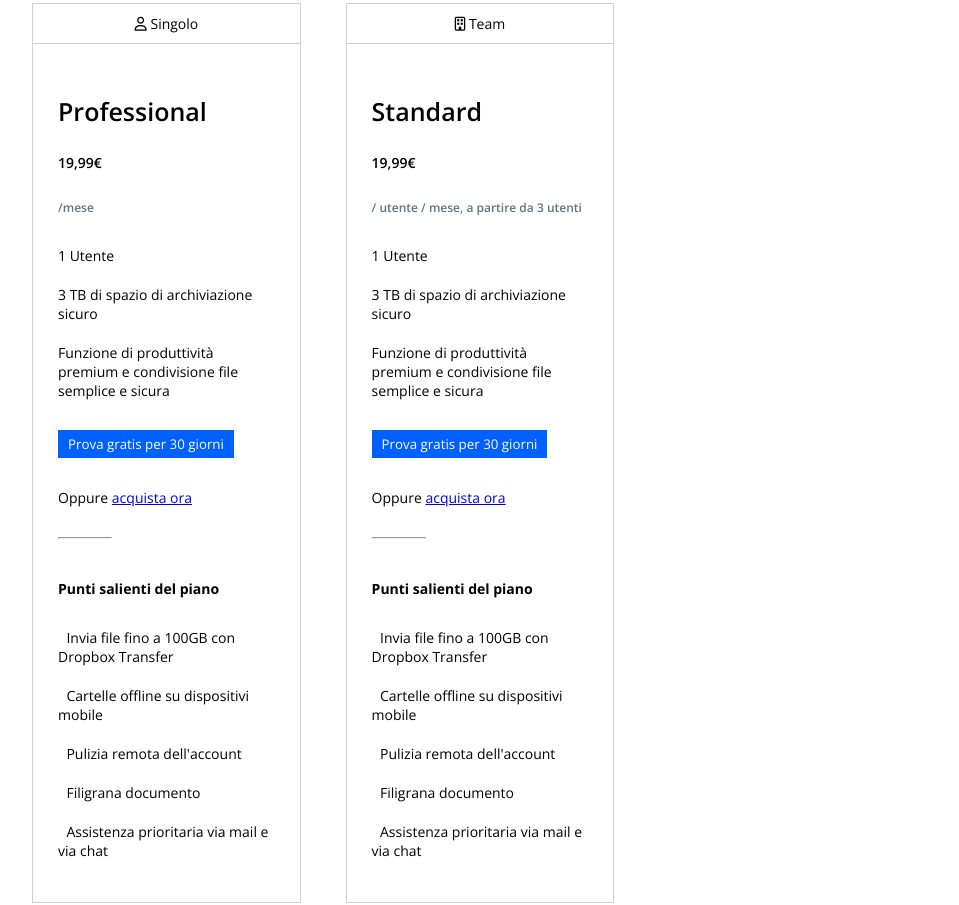
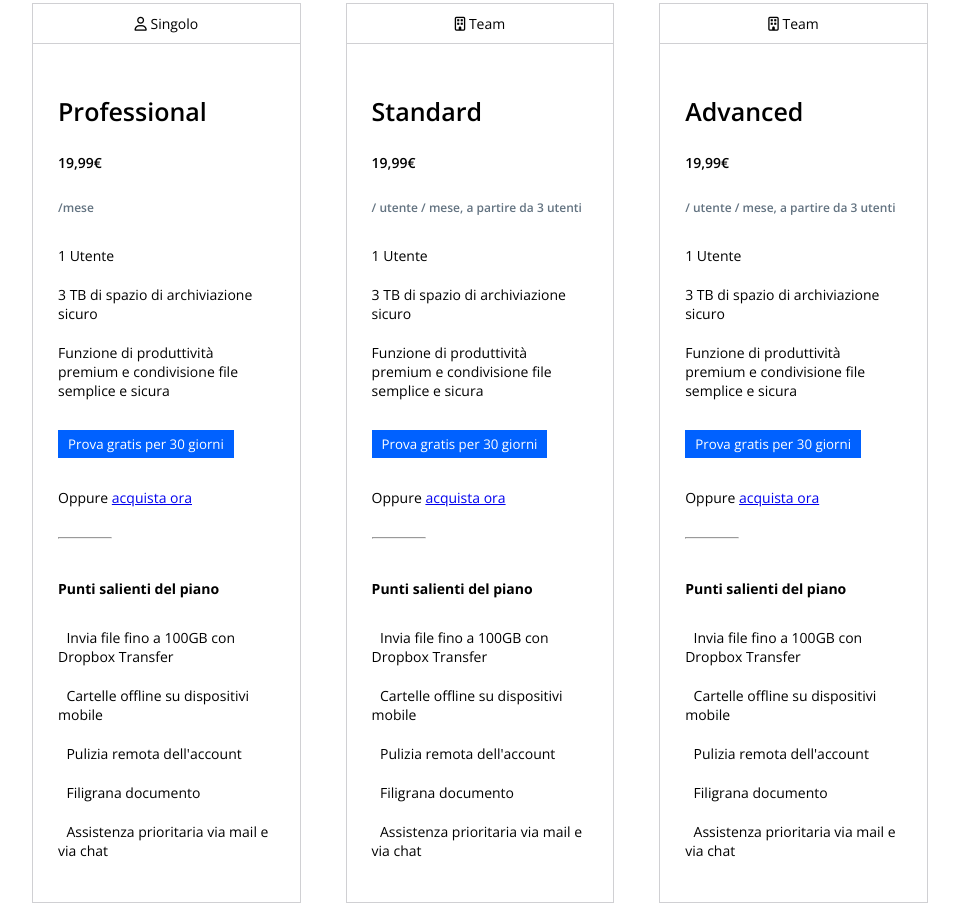
Before and after one commit to pierfrancescoscar/htmlcss-dropbox, a plain HTML site: page index.html in a window 1280 px wide. Shown: the part 992-1897 px from the top of the page, without its empty margins (160-1119 px from the left). Drawn offline with nearby package versions, Linux system fonts and the light colour scheme.

Commit message:
fixed 3rd business card box

```diff
--- a/index.html
+++ b/index.html
@@ -107,11 +107,12 @@
                             <h2>Trova il piano Dropbox Business che fa per te</h2>
                         </div>
 
+
                         <div class="business-checkbox mb-30">
                             <input type="radio">Fatturazione mensile
                             <input type="radio">Fatturazione annuale
                         </div>
-
+                        <!-- 1. Professional Card -->
                         <div class="professional-card card-styling cardw-30">
 
                             <div class="cardtag-container cardtag-style py-10">
@@ -128,11 +129,10 @@
 
                                 <div class="card-price pt-25">
                                     <span class="cardprice-fw">19,99€</span>
+                                </div>
 
-                        </div>
                                 <div class="card-monthly pt-25 mb-30">
                                     <span class="cardmonthly-style">/mese</span>
-
                                 </div>
 
                                 <div class="card-list mb-30">
@@ -170,17 +170,11 @@
                                         </ul>
                                     </div>
                                 </div>
-
-
-
+                            </div>
                         </div>
 
 
-
-
-
-                    </div>
-
+                        <!-- 2. Standard Card -->
                         <div class="standard-card card-styling cardw-30 mx-5">
 
                                 <div class="cardtag-container cardtag-style py-10">
@@ -197,11 +191,10 @@
 
                                     <div class="card-price pt-25">
                                         <span class="cardprice-fw">19,99€</span>
+                                    </div>
 
-                            </div>
                                     <div class="card-monthly pt-25 mb-30">
                                         <span class="cardmonthly-style">/ utente / mese, a partire da 3 utenti</span>
-
                                     </div>
 
                                     <div class="card-list mb-30">
@@ -239,26 +232,75 @@
                                             </ul>
                                         </div>
 
-
+                                    </div>
 
                                 </div>
+                        </div>
 
-                    <!-- <div class="advanced-card card-styling cardw-30">
-                        Content
+                        <!-- 3. Advanced Card -->
+                        <div class="advanced-card card-styling cardw-30">
 
-                        BUG. TO INSERT SAME CARD CONTENT HERE.
+                            <div class="cardtag-container cardtag-style py-10">
+                                <span class="card-tag">
+                                    <i class="far fa-building"></i> Team
+                                </span>
+                            </div>
 
-                    </div> -->
+                            <div class="card-content px-25 pt-50">
 
+                                <div class="card-title">
+                                    <h3>Advanced</h3>
+                                </div>
 
+                                <div class="card-price pt-25">
+                                    <span class="cardprice-fw">19,99€</span>
+                                </div>
 
+                                <div class="card-monthly pt-25 mb-30">
+                                    <span class="cardmonthly-style">/ utente / mese, a partire da 3 utenti</span>
+                                </div>
+
+                                <div class="card-list mb-30">
+                                    <ul class="ul-style">
+                                        <li>1 Utente</li>
+                                        <li class="li-py-20">3 TB di spazio di archiviazione sicuro</li>
+                                        <li>Funzione di produttività premium e condivisione file semplice e sicura</li>
+                                    </ul>
+                                </div>
+
+                                <button class="blue-button mb-30">
+                                    Prova gratis per 30 giorni
+                                </button>
+
+                                <div class="card-buy-now mb-30">
+                                    <span>Oppure <a href="#">acquista ora</a></span>
+                                </div>
+
+                                <div class="card-separator">
+                                    <hr>
+                                </div>
+
+                                <div class="card-mainpoints">
+
+                                    <div class="card-subtitle mt-40 mb-30">
+                                        <h4>Punti salienti del piano</h4>
+                                    </div>
+
+                                    <div class="card-checklist">
+                                        <ul class="ul-style">
+                                            <li>Invia file fino a 100GB con Dropbox Transfer</li>
+                                            <li class="li-py-20">Cartelle offline su dispositivi mobile</li>
+                                            <li>Pulizia remota dell'account</li>
+                                            <li class="li-py-20">Filigrana documento</li>
+                                            <li>Assistenza prioritaria via mail e via chat</li>
+                                        </ul>
+                                    </div>
 
                                 </div>
+                        </div>
+                    </div>
 
-
-
-
-
+                </div>
 
                 </section>
 
```
Lines whose indentation alone changed are shown as unchanged.
